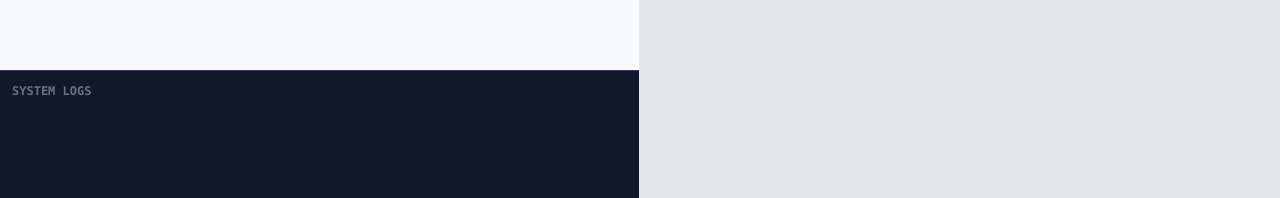
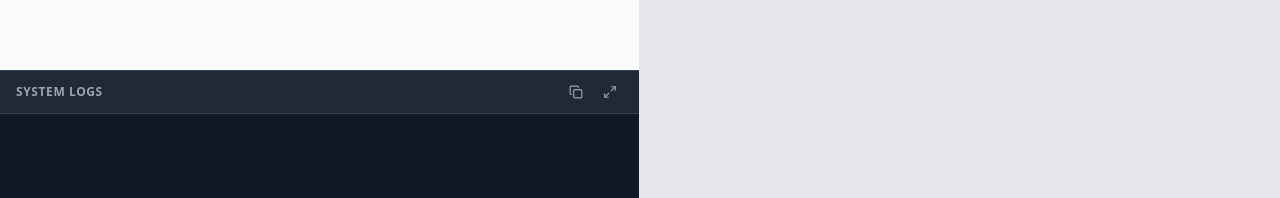
Before and after one commit to MatNoble/LaTexRenderer, a React (Vite) app in the folder web/: page / in a window 1280 px wide. Shown: the part 602-800 px from the top of the page. Built offline with nearby package versions, Linux system fonts and the light colour scheme; no server answers.

Commit message:
UI: enhance log panel with copy and resize functionality
- Add expand/collapse state for log panel.

- Add copy to clipboard feature for logs.

- Use Lucide icons for UI controls (Maximize, Minimize, Copy).

- Improve log panel styling and layout.

```diff
--- a/web/src/App.jsx
+++ b/web/src/App.jsx
@@ -1,5 +1,5 @@
 import React, { useState, useEffect } from 'react';
-import { FileText, Play, Download, Settings, RefreshCw } from 'lucide-react';
+import { FileText, Play, Download, Settings, RefreshCw, Copy, Maximize2, Minimize2, Check } from 'lucide-react';
 
 function App() {
   const [markdown, setMarkdown] = useState(`---\ntitle: 示例文档
@@ -22,6 +22,10 @@ $ E = mc^2 $
   const [pdfUrl, setPdfUrl] = useState(null);
   const [loading, setLoading] = useState(false);
   const [logs, setLogs] = useState("");
+
+  // New State for Log UI
+  const [isLogExpanded, setIsLogExpanded] = useState(false);
+  const [copySuccess, setCopySuccess] = useState(false);
 
   useEffect(() => {
     fetchTemplates();
@@ -79,6 +83,12 @@ $ E = mc^2 $
     }
   };
 
+  const handleCopyLogs = () => {
+    navigator.clipboard.writeText(logs);
+    setCopySuccess(true);
+    setTimeout(() => setCopySuccess(false), 2000);
+  };
+
   return (
     <div className="h-screen flex flex-col">
       {/* Header */}
@@ -125,9 +135,32 @@ $ E = mc^2 $
             placeholder="Type your markdown here..."
           />
           {/* Logs Panel */}
-          <div className="h-32 bg-gray-900 text-gray-300 p-3 text-xs font-mono overflow-y-auto border-t border-gray-700">
-            <div className="font-bold text-gray-500 mb-1">SYSTEM LOGS</div>
-            <pre className="whitespace-pre-wrap">{logs}</pre>
+          <div className={`transition-all duration-300 ease-in-out bg-gray-900 text-gray-300 flex flex-col border-t border-gray-700 ${isLogExpanded ? 'h-3/4' : 'h-32'}`}>
+            {/* Log Header */}
+            <div className="flex items-center justify-between px-4 py-2 bg-gray-800 border-b border-gray-700 select-none">
+                 <span className="font-bold text-gray-400 text-xs tracking-wider">SYSTEM LOGS</span>
+                 <div className="flex items-center gap-2">
+                     <button
+                        onClick={handleCopyLogs}
+                        className="p-1.5 hover:bg-gray-700 rounded-md text-gray-400 hover:text-white transition flex items-center justify-center"
+                        title="Copy logs"
+                     >
+                        {copySuccess ? <Check className="w-3.5 h-3.5 text-green-500" /> : <Copy className="w-3.5 h-3.5" />}
+                     </button>
+                     <button
+                        onClick={() => setIsLogExpanded(!isLogExpanded)}
+                        className="p-1.5 hover:bg-gray-700 rounded-md text-gray-400 hover:text-white transition flex items-center justify-center"
+                        title={isLogExpanded ? "Minimize" : "Maximize"}
+                     >
+                        {isLogExpanded ? <Minimize2 className="w-3.5 h-3.5" /> : <Maximize2 className="w-3.5 h-3.5" />}
+                     </button>
+                 </div>
+            </div>
+
+            {/* Log Content */}
+            <div className="flex-1 p-3 text-xs font-mono overflow-y-auto scrollbar-thin scrollbar-thumb-gray-700 scrollbar-track-transparent">
+                <pre className="whitespace-pre-wrap font-mono leading-tight">{logs}</pre>
+            </div>
           </div>
         </div>
 
```
